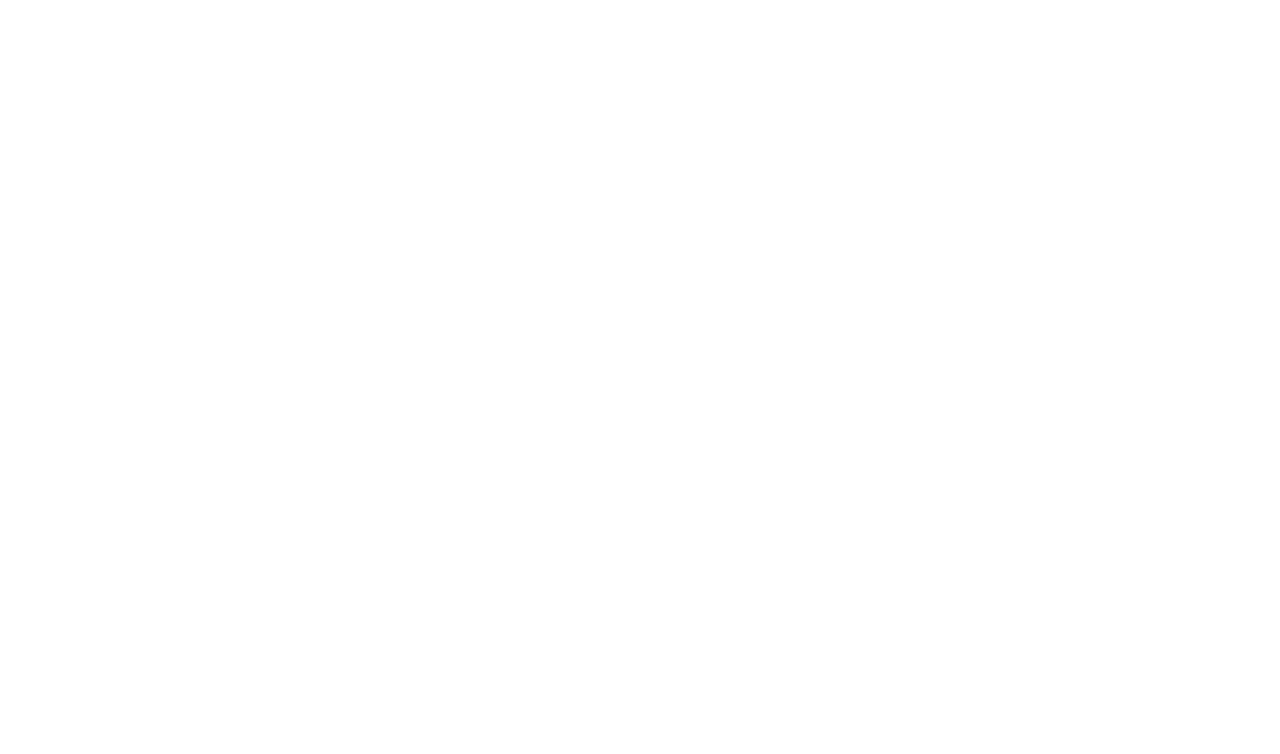
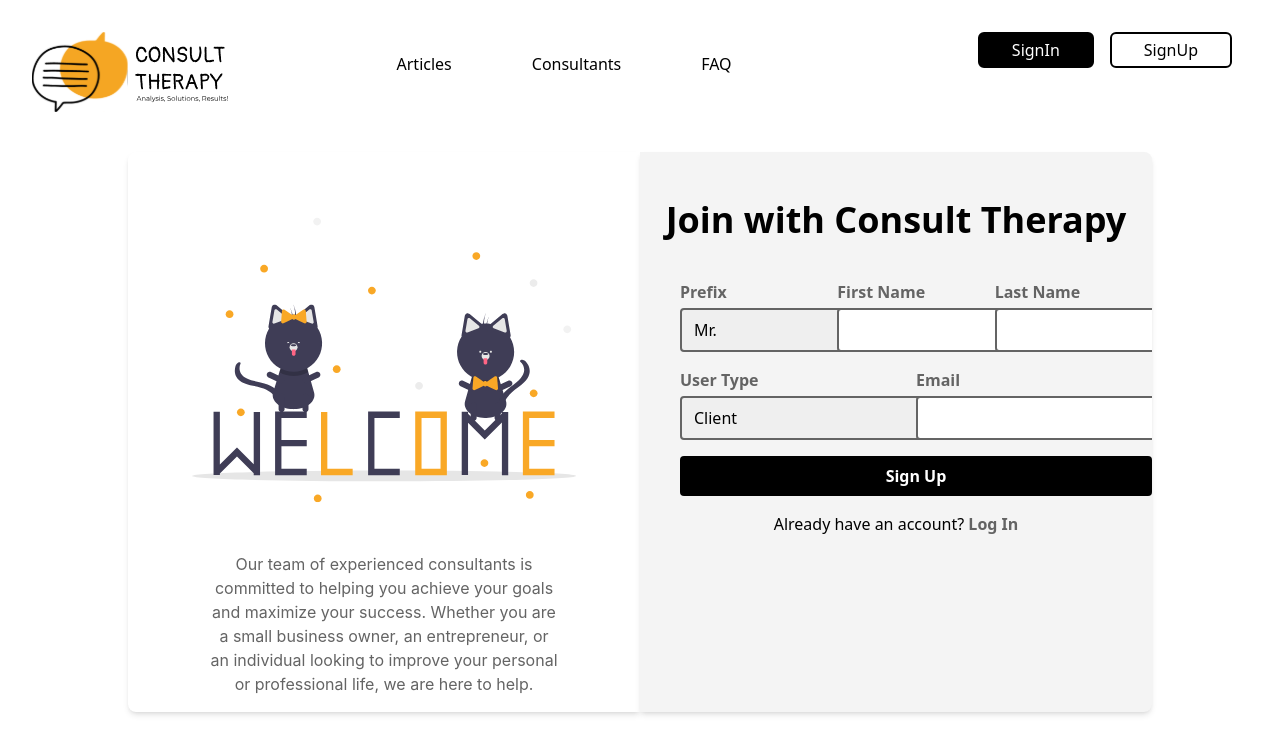
Before and after one commit to SasinduNanayakkara/af-frontend, a React (Create React App) app: page /signup in a window 1280 px wide. Before the commit this address had no page. Shown: the top 754 px of the page. Built offline with nearby package versions, Linux system fonts and the light colour scheme.

Commit message:
Completed signup form

```diff
--- /dev/null
+++ b/src/Pages/SignUp.jsx
@@ -0,0 +1,252 @@
+import React, { useState } from "react";
+import Footer from "../Components/Footer";
+import LandingImg from "../Assets/Landing-home.svg";
+import LogoLightPng from "../Assets/LogoLanding.svg";
+import image from "../Assets/Pages-Vectors/signUp.svg";
+import { Link } from 'react-router-dom';
+
+const Header = () => {
+  return (
+    <div className="pt-8 px-8">
+      <div className="justify-between flex flex-row px-12'">
+        <img src={LogoLightPng} className="h-20" />
+        <div>
+          <ul className="flex-row flex mt-5">
+            <li className="transition hover:-translate-y hover:scale-150 duration-300 ease-in-out hover:font-semibold mr-20 font-medium">
+              {" "}
+              <a href="">Articles</a>
+            </li>
+            <li className="transition hover:-translate-y hover:scale-150 duration-300 ease-in-out hover:font-semibold mr-20 font-medium">
+              {" "}
+              <a href="">Consultants</a>
+            </li>
+            <li className="transition hover:-translate-y hover:scale-150 duration-300 ease-in-out hover:font-semibold mr-20 font-medium">
+              {" "}
+              <a href="">FAQ</a>
+            </li>
+          </ul>
+        </div>
+        <div className="flex-row flex">
+          <div className="mr-4">
+            <button className="transition hover:-translate-y hover:scale-105 duration-200 ease-in-out border bg-black text-white border border-black rounded-md h-fit w-fit border-2 px-8 py-1">
+              SignIn
+            </button>
+          </div>
+          <div className="mr-4">
+            <button className="transition hover:-translate-y hover:scale-105 duration-200 ease-in-out border  border-black rounded-md h-fit w-fit border-2 px-8 py-1">
+              SignUp
+            </button>
+          </div>
+        </div>
+      </div>
+    </div>
+  );
+};
+
+const Card = () => {
+  const [userType, setUserType] = useState("Client");
+  const [formValues, setFormValues] = useState({
+    prefix: "Mr.",
+    firstName: "",
+    lastName: "",
+    userType: "Client",
+    email: "",
+    password: "",
+    phone: "",
+  });
+
+  const handleUserTypeChange = (e) => {
+    setUserType(e.target.value);
+  };
+
+  const handleInputChange = (e) => {
+    console.log("jj");
+    setFormValues({
+      ...formValues,
+      [e.target.id]: e.target.value,
+    });
+  };
+
+  const handleSubmit = (e) => {
+    e.preventDefault();
+    // Handle form submission logic here
+    // Access form values from the `formValues` state object
+  };
+
+  return (
+    <div className="flex">
+      <div className="bg-white rounded-l-lg overflow-hidden shadow-md flex-1 ml-32 mt-10">
+        {/* Content for the left card */}
+        <img
+          src={image}
+          alt="Left Card Image"
+          className="w-96 h-96 mx-auto mt-4"
+        />
+        <p className="font-inter text-ashforsignup text-center ml-20 mr-20 mb-4">
+          Our team of experienced consultants is committed to helping you
+          achieve your goals and maximize your success. Whether you are a small
+          business owner, an entrepreneur, or an individual looking to improve
+          your personal or professional life, we are here to help.
+        </p>
+      </div>
+      <div className="bg-ash rounded-r-lg overflow-hidden shadow-md flex-1 mr-32 mt-10">
+        {/* Content for the right card */}
+        <h1 className="text-black font-bold text-center mt-12 text-4xl">
+          Join with Consult Therapy
+        </h1>
+        <form className="flex flex-wrap ml-10 mt-10" onSubmit={handleSubmit}>
+          <div className="w-1/3">
+            <label
+              htmlFor="prefix"
+              className="text-ashforsignup font-bold mb-2"
+            >
+              Prefix
+            </label>
+            <select
+              id="prefix"
+              className="border-2 border-ashforsignup rounded px-2 py-2 mb-4 mt-1 w-44"
+              value={formValues.prefix}
+              onChange={handleInputChange}
+            >
+              <option value="Mr.">Mr.</option>
+              <option value="Mrs.">Mrs.</option>
+              <option value="Ms.">Ms.</option>
+            </select>
+          </div>
+          <div className="w-1/3">
+            <label
+              htmlFor="firstName"
+              className="text-ashforsignup font-bold mb-2"
+            >
+              First Name
+            </label>
+            <input
+              type="text"
+              id="firstName"
+              className="border-2 border-ashforsignup rounded px-2 py-2 mb-4 mt-1 w-44"
+              value={formValues.firstName}
+              onChange={handleInputChange}
+            />
+          </div>
+          <div className="w-1/3">
+            <label
+              htmlFor="lastName"
+              className="text-ashforsignup font-bold mb-2"
+            >
+              Last Name
+            </label>
+            <input
+              type="text"
+              id="lastName"
+              className="border-2 border-ashforsignup rounded px-3 py-2 mb-4 mt-1 w-44"
+              value={formValues.lastName}
+              onChange={handleInputChange}
+            />
+          </div>
+          <div className="w-1/2">
+            <label
+              htmlFor="userType"
+              className="text-ashforsignup font-bold mb-2"
+            >
+              User Type
+            </label>
+            <select
+              id="userType"
+              className="border-2 border-ashforsignup rounded px-2 py-2 mb-4 mt-1 w-72"
+              value={formValues.userType}
+              onChange={handleInputChange}
+            >
+              <option value="Client">Client</option>
+              <option value="Consultant">Consultant</option>
+            </select>
+          </div>
+          <div className="w-1/2">
+            <label htmlFor="email" className="text-ashforsignup font-bold mb-2">
+              Email
+            </label>
+            <input
+              type="email"
+              id="email"
+              className="border-2 border-ashforsignup rounded px-3 py-2 mb-4 mt-1 w-72"
+            />
+          </div>
+          {formValues.userType === "Consultant" && (
+            <>
+              <div className="w-1/2">
+                <label
+                  htmlFor="password"
+                  className="text-ashforsignup font-bold mb-2"
+                >
+                  Password
+                </label>
+                <input
+                  type="password"
+                  id="password"
+                  className="border-2 border-ashforsignup rounded px-3 py-2 mb-4 mt-1 w-72"
+                  value={formValues.password}
+                  onChange={handleInputChange}
+                />
+              </div>
+              <div className="w-1/2">
+                <label
+                  htmlFor="phone"
+                  className="text-ashforsignup font-bold mb-2"
+                >
+                  Phone
+                </label>
+                <input
+                  type="phone"
+                  id="phone"
+                  className="border-2 border-ashforsignup rounded px-3 py-2 mb-4 mt-1 w-72"
+                  value={formValues.phone}
+                  onChange={handleInputChange}
+                />
+              </div>
+              <div className="w-full">
+          <label htmlFor="location" className="text-ashforsignup font-bold mb-2">
+            Location
+          </label>
+          <input
+            type="text"
+            id="location"
+            className="border-2 border-ashforsignup rounded px-3 py-2 mb-4 mt-1 w-full"
+            value={formValues.location}
+            onChange={handleInputChange}
+          />
+        </div>
+            </>
+          )}
+          <div className="w-full flex justify-center">
+            <button
+              type="submit"
+              className="bg-black hover:bg-blue-700 text-white font-bold py-2 px-4 rounded w-full"
+            >
+              Sign Up
+            </button>
+          </div>
+        </form>
+        <div className="text-center mt-4">
+        <p>
+          Already have an account?{' '}
+          <Link to="/login" className="text-ashforsignup font-bold">
+            Log In
+          </Link>
+        </p>
+      </div>
+
+      </div>
+    </div>
+  );
+};
+
+function SignUp() {
+  return (
+    <div>
+      <Header />
+      <Card />
+      <Footer />
+    </div>
+  );
+}
+
+export default SignUp;
--- a/src/Routes/Routes.jsx
+++ b/src/Routes/Routes.jsx
@@ -2,11 +2,13 @@
 import {BrowserRouter as Router, Routes, Route} from 'react-router-dom'
 import Home from '../Pages/Home'
 import Landing from '../Pages/landing'
+import SignUp from '../Pages/SignUp'
 function PageRoutes() {
   return (
     <Router>
         <Routes>
             <Route path="/" element={<Landing/>}/>
+            <Route path='/signup' element={<SignUp/>}/>
         </Routes>
     </Router>
   )
--- a/tailwind.config.js
+++ b/tailwind.config.js
@@ -8,6 +8,11 @@
       'white': '#FFFFFF',
       'black': '#000000',
       'orange': '#F5A623',
+      'ash': '#F4F4F4',
+      'ashforsignup':'#646464'
+    },
+    fontFamily:{
+      'inter': ['Inter', 'sans-serif'],
     },
     extend: {},
   },
```
Also changed, not shown: src/Assets/Pages-Vectors/signUp.svg (added).
